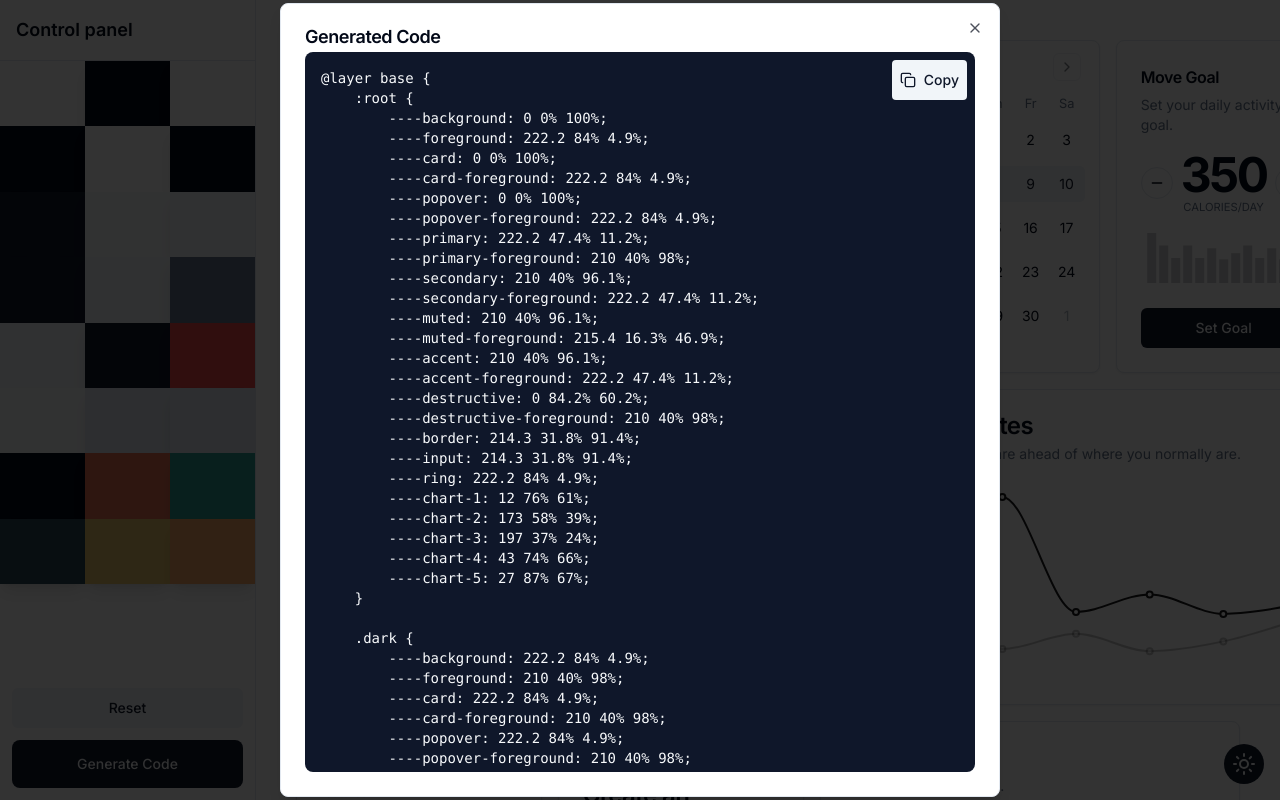
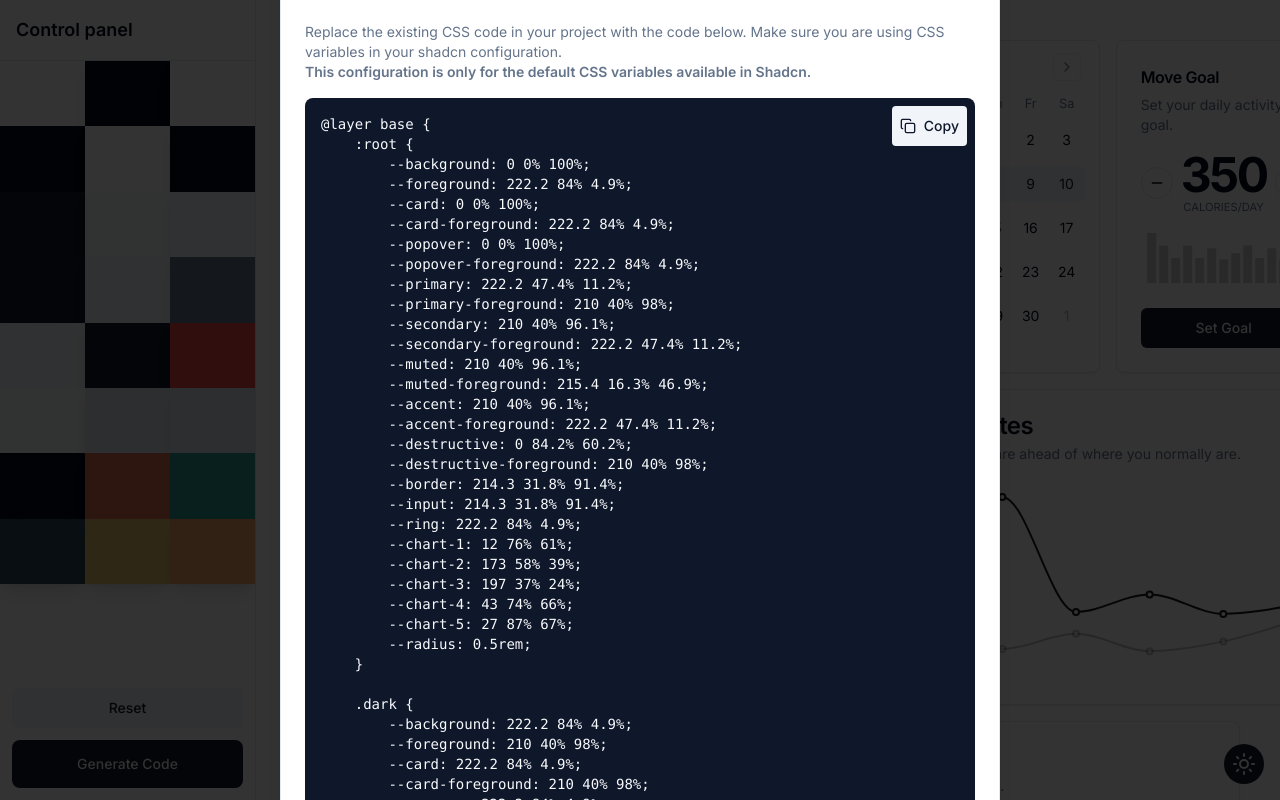
Before and after one commit to moonpatel/shadcn-themes, a Next.js app: page / in a window 1280 px wide. Both pictures are taken after a click on the button "Generate Code". Shown: the top 800 px of the page. Built offline with nearby package versions, Linux system fonts and the light colour scheme; grey boxes are pictures that could not be loaded.

Commit message:
final touch up

```diff
--- a/components/configuration-tool.tsx
+++ b/components/configuration-tool.tsx
@@ -33,7 +33,7 @@ export function ConfigurationTool() {
       Object.entries(themeConfig.dark).forEach(([key, value]) =>
         elem.style.setProperty(key, value)
       );
-  }, [theme]);
+  }, [themeConfig, theme]);
 
   function handleChange(cssVar: string, hex: string) {
     const newAppTheme = structuredClone(themeConfig);
@@ -44,16 +44,8 @@ export function ConfigurationTool() {
     }
     if (theme === "light") {
       newAppTheme.light[cssVar] = `${hexVal.h} ${hexVal.s}% ${hexVal.l}%`;
-      (document.querySelector("#preview") as HTMLElement).style.setProperty(
-        cssVar,
-        newAppTheme.light[cssVar]
-      );
     } else {
       newAppTheme.dark[cssVar] = `${hexVal.h} ${hexVal.s}% ${hexVal.l}%`;
-      (document.querySelector("#preview") as HTMLElement).style.setProperty(
-        cssVar,
-        newAppTheme.dark[cssVar]
-      );
     }
     setThemeConfig(newAppTheme);
   }
--- a/components/generate-code-button.tsx
+++ b/components/generate-code-button.tsx
@@ -16,7 +16,7 @@ export default function GenerateCodeButton() {
   const [isOpen, setIsOpen] = useState(false);
   const [isCopied, setIsCopied] = useState(false);
   const handleCopy = () => {
-    navigator.clipboard.writeText(JSON.stringify(themeConfig, null, 2));
+    navigator.clipboard.writeText(generateCssCode(themeConfig));
     setIsCopied(true);
   };
 
@@ -39,6 +39,17 @@ export default function GenerateCodeButton() {
           <DialogHeader>
             <DialogTitle>Generated Code</DialogTitle>
             <DialogDescription>
+              <div className="py-4">
+                <p>
+                  Replace the existing CSS code in your project with the code
+                  below. Make sure you are using CSS variables in your shadcn
+                  configuration.
+                </p>
+                <p className="font-semibold">
+                  This configuration is only for the default CSS variables
+                  available in Shadcn.
+                </p>
+              </div>
               <div className="relative">
                 <pre className="bg-primary text-primary-foreground block p-4 rounded-lg overflow-y-scroll h-[720px]">
                   {generateCssCode(themeConfig)}
--- a/config.ts
+++ b/config.ts
@@ -51,4 +51,5 @@ export const baseDarkTheme: { [key: string]: string } = {
   "--chart-3": "30 80% 55%",
   "--chart-4": "280 65% 60%",
   "--chart-5": "340 75% 55%",
+  // "--radius": "0.5rem",
 };
--- a/lib/generate.ts
+++ b/lib/generate.ts
@@ -2,12 +2,14 @@ export default function generateCssCode(theme: ThemeConfig) {
   const lightTheme = theme.light;
   const darkTheme = theme.dark;
 
-  const lightCss = Object.keys(lightTheme).map((key) => {
-    return `        --${key}: ${lightTheme[key]};`;
-  });
+  const lightCss = Object.keys(lightTheme)
+    .map((key) => {
+      return `        ${key}: ${lightTheme[key]};`;
+    })
+    .concat(`        --radius: 0.5rem;`);
 
   const darkCss = Object.keys(darkTheme).map((key) => {
-    return `        --${key}: ${darkTheme[key]};`;
+    return `        ${key}: ${darkTheme[key]};`;
   });
 
   return `@layer base {
```
Also changed, not shown: app/globals.css (+20 -0 lines).
